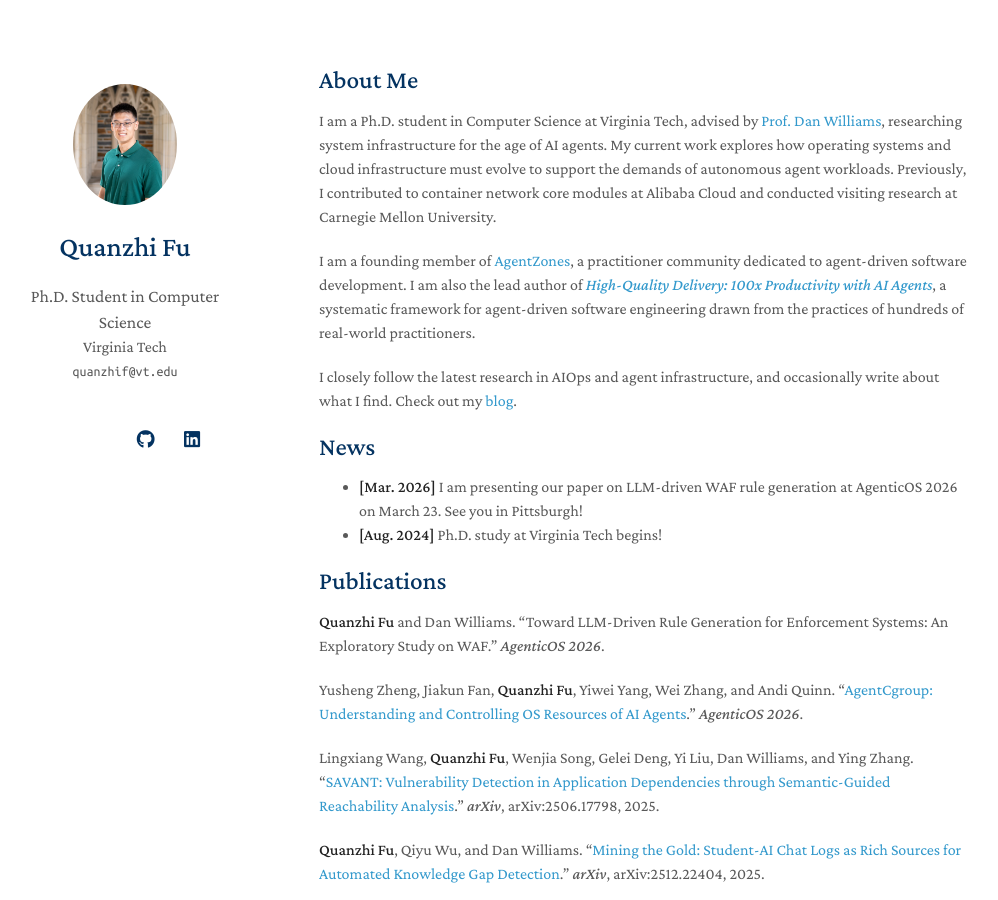
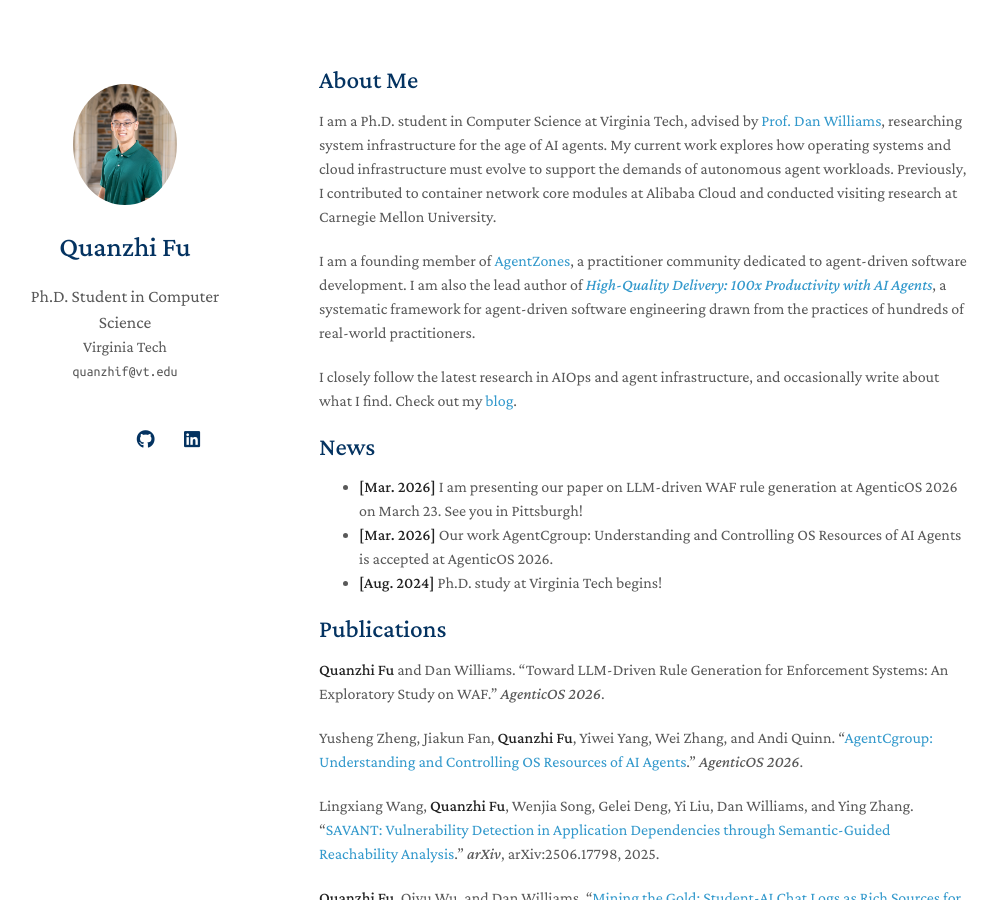
Before and after one commit to fqzz2000/fqzz2000.github.io, a Jekyll site: the page built from index.md, in a window 1280 px wide and 900 px high. Shown: the whole window, without its empty margins (151-1149 px from the left). Built offline with Jekyll 4.4.1, drawn with Linux system fonts in a browser that asks for light colours; nearby versions of some CDN libraries; a style sheet for code colours, icons or effects is not loaded; our own code applies the rules of GitHub Pages for plain Markdown files.

Commit message:
Add AgentCgroup acceptance news

```diff
--- a/index.md
+++ b/index.md
@@ -13,6 +13,7 @@
 ## News
 
 - **[Mar. 2026]** I am presenting our paper on LLM-driven WAF rule generation at AgenticOS 2026 on March 23. See you in Pittsburgh!
+- **[Mar. 2026]** Our work AgentCgroup: Understanding and Controlling OS Resources of AI Agents is accepted at AgenticOS 2026.
 - **[Aug. 2024]** Ph.D. study at Virginia Tech begins!
 
 ## Publications
```
